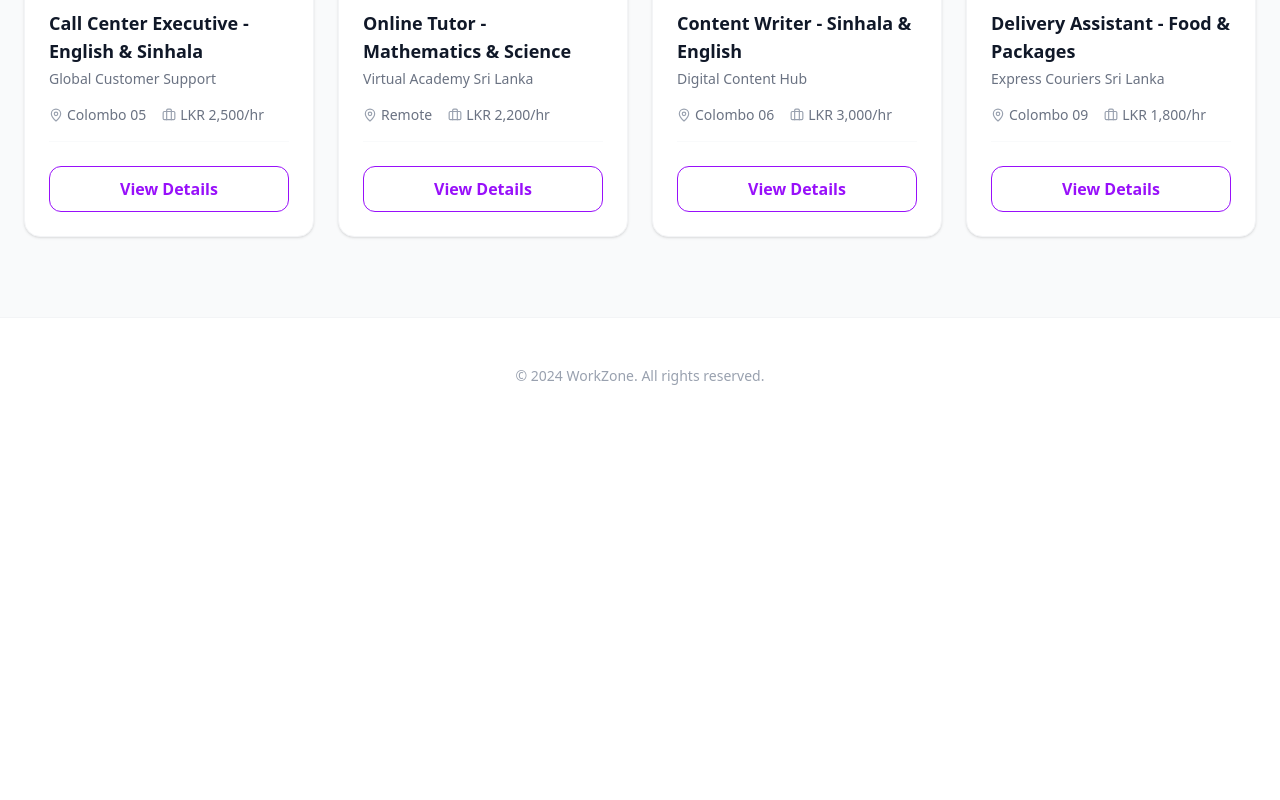
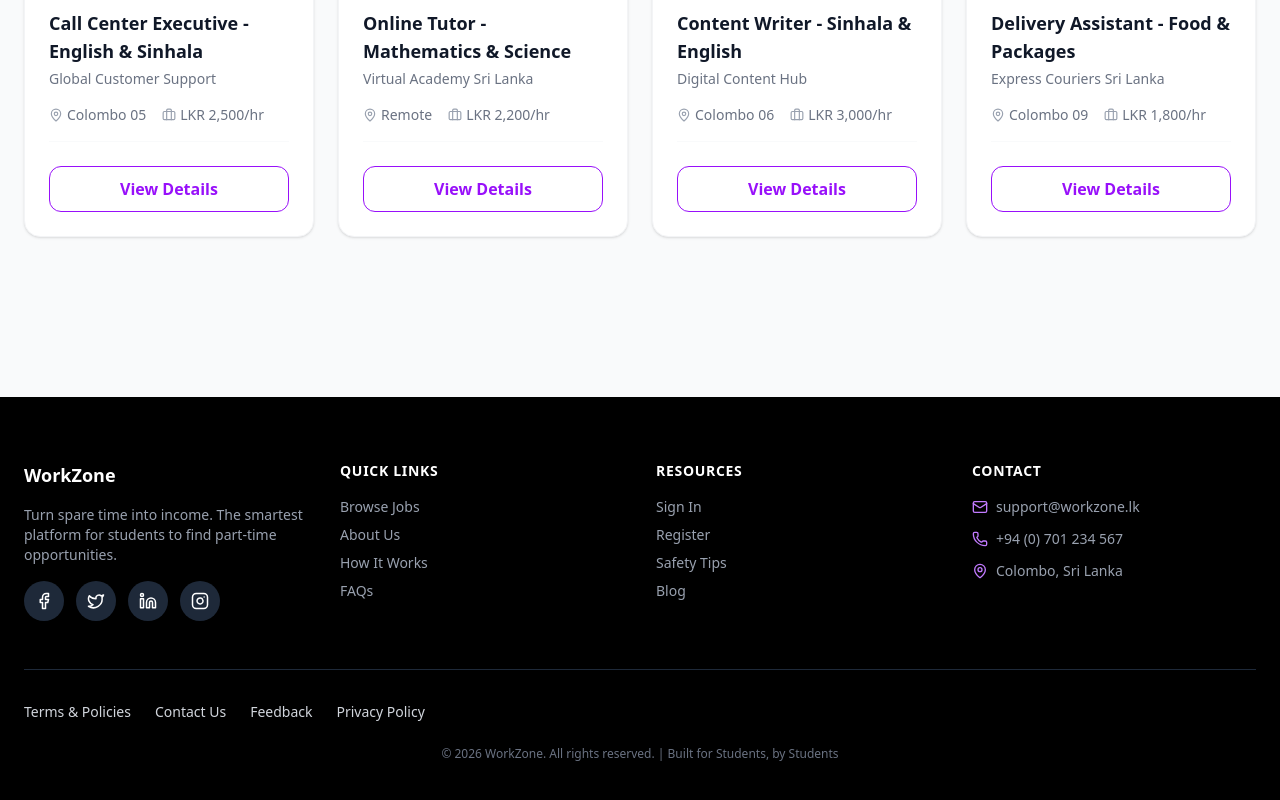
Before and after one commit to AnjanaMadhushanaj/WorkZone, a React app in the folder frontend/: page / in a window 1280 px wide. Shown: the part 2705-3505 px from the top of the page. Before the commit the page ends 3139 px from the top, so only its background shows below. Built offline with nearby package versions, Linux system fonts and the light colour scheme; the HTML template or start-up script is replaced by a standard one.

Commit message:
feat : Add Footer to Homepage

```diff
--- a/frontend/src/App.jsx
+++ b/frontend/src/App.jsx
@@ -3,7 +3,8 @@ import { BrowserRouter as Router, Routes, Route, Link, useLocation, useParams, u
 import {
   Search, MapPin, Briefcase, User, Bell, LayoutDashboard,
   FileText, Settings, CreditCard, ChevronRight, Filter,
-  Home as HomeIcon, LogOut, CheckCircle, TrendingUp, Wallet, Clock
+  Home as HomeIcon, LogOut, CheckCircle, TrendingUp, Wallet, Clock,
+  Facebook, Twitter, Linkedin, Instagram, Mail, Phone
 } from 'lucide-react';
 
 // Global State Management
@@ -207,9 +208,91 @@ const Home = () => {
         </div>
       </div>
 
-      {/* Footer Simple */}
-      <footer className="bg-white border-t border-gray-100 py-12 text-center text-gray-400 text-sm">
-        <p>&copy; 2024 WorkZone. All rights reserved.</p>
+      {/* Professional Black Footer */}
+      <footer className="bg-black text-gray-300 pt-16 pb-8 mt-20">
+        <div className="max-w-7xl mx-auto px-6">
+          {/* Footer Content Grid */}
+          <div className="grid grid-cols-1 md:grid-cols-4 gap-8 mb-12">
+            {/* Column 1: Brand */}
+            <div>
+              <h3 className="text-white font-bold text-lg mb-4">WorkZone</h3>
+              <p className="text-gray-400 text-sm mb-4">Turn spare time into income. The smartest platform for students to find part-time opportunities.</p>
+              <div className="flex gap-3">
+                <a href="#" className="w-10 h-10 bg-gray-800 hover:bg-purple-600 rounded-full flex items-center justify-center transition-colors text-white">
+                  <Facebook size={18} />
+                </a>
+                <a href="#" className="w-10 h-10 bg-gray-800 hover:bg-purple-600 rounded-full flex items-center justify-center transition-colors text-white">
+                  <Twitter size={18} />
+                </a>
+                <a href="#" className="w-10 h-10 bg-gray-800 hover:bg-purple-600 rounded-full flex items-center justify-center transition-colors text-white">
+                  <Linkedin size={18} />
+                </a>
+                <a href="#" className="w-10 h-10 bg-gray-800 hover:bg-purple-600 rounded-full flex items-center justify-center transition-colors text-white">
+                  <Instagram size={18} />
+                </a>
+              </div>
+            </div>
+
+            {/* Column 2: Quick Links */}
+            <div>
+              <h4 className="text-white font-bold text-sm uppercase tracking-wider mb-4">Quick Links</h4>
+              <ul className="space-y-2 text-sm text-gray-400">
+                <li><Link to="/" className="hover:text-purple-400 transition-colors">Browse Jobs</Link></li>
+                <li><Link to="/about" className="hover:text-purple-400 transition-colors">About Us</Link></li>
+                <li><Link to="/" className="hover:text-purple-400 transition-colors">How It Works</Link></li>
+                <li><Link to="/" className="hover:text-purple-400 transition-colors">FAQs</Link></li>
+              </ul>
+            </div>
+
+            {/* Column 3: Resources */}
+            <div>
+              <h4 className="text-white font-bold text-sm uppercase tracking-wider mb-4">Resources</h4>
+              <ul className="space-y-2 text-sm text-gray-400">
+                <li><Link to="/login" className="hover:text-purple-400 transition-colors">Sign In</Link></li>
+                <li><Link to="/register" className="hover:text-purple-400 transition-colors">Register</Link></li>
+                <li><Link to="/contact" className="hover:text-purple-400 transition-colors">Safety Tips</Link></li>
+                <li><Link to="/" className="hover:text-purple-400 transition-colors">Blog</Link></li>
+              </ul>
+            </div>
+
+            {/* Column 4: Contact & Info */}
+            <div>
+              <h4 className="text-white font-bold text-sm uppercase tracking-wider mb-4">Contact</h4>
+              <ul className="space-y-3 text-sm text-gray-400">
+                <li className="flex items-start gap-2">
+                  <Mail size={16} className="text-purple-400 mt-0.5 flex-shrink-0" />
+                  <a href="mailto:support@workzone.lk" className="hover:text-purple-400 transition-colors">support@workzone.lk</a>
+                </li>
+                <li className="flex items-start gap-2">
+                  <Phone size={16} className="text-purple-400 mt-0.5 flex-shrink-0" />
+                  <a href="tel:+94701234567" className="hover:text-purple-400 transition-colors">+94 (0) 701 234 567</a>
+                </li>
+                <li className="flex items-start gap-2">
+                  <MapPin size={16} className="text-purple-400 mt-0.5 flex-shrink-0" />
+                  <span>Colombo, Sri Lanka</span>
+                </li>
+              </ul>
+            </div>
+          </div>
+
+          {/* Divider */}
+          <div className="border-t border-gray-800 py-8">
+            {/* Bottom Links */}
+            <div className="flex flex-col md:flex-row justify-between items-center gap-4 mb-6">
+              <div className="flex flex-wrap gap-6 text-sm">
+                <Link to="/terms" className="hover:text-purple-400 transition-colors">Terms & Policies</Link>
+                <Link to="/contact" className="hover:text-purple-400 transition-colors">Contact Us</Link>
+                <Link to="/feedback" className="hover:text-purple-400 transition-colors">Feedback</Link>
+                <a href="#" className="hover:text-purple-400 transition-colors">Privacy Policy</a>
+              </div>
+            </div>
+
+            {/* Copyright */}
+            <div className="text-center text-gray-500 text-xs">
+              <p>&copy; 2026 WorkZone. All rights reserved. | Built for Students, by Students</p>
+            </div>
+          </div>
+        </div>
       </footer>
     </div>
   );
```
